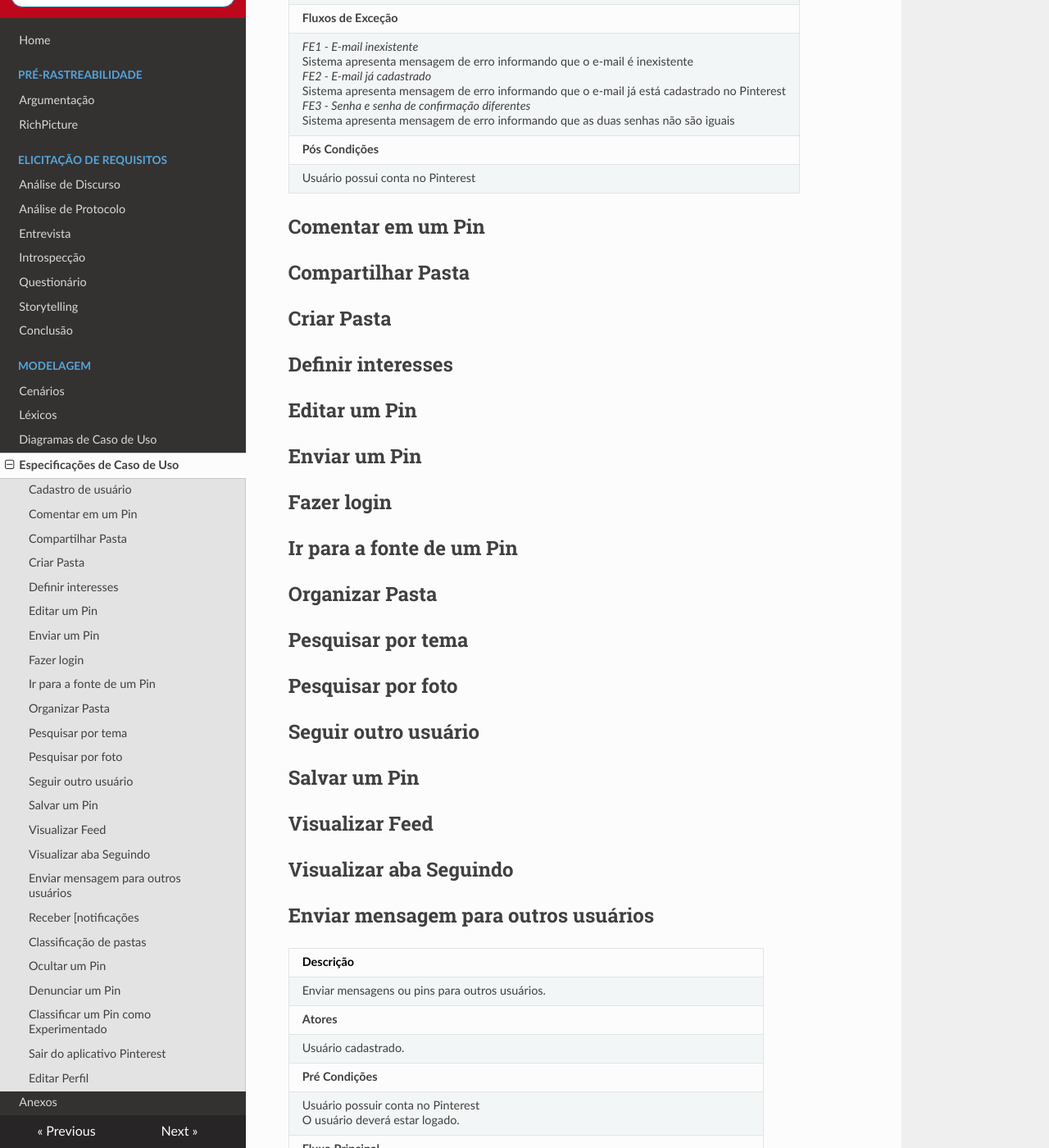
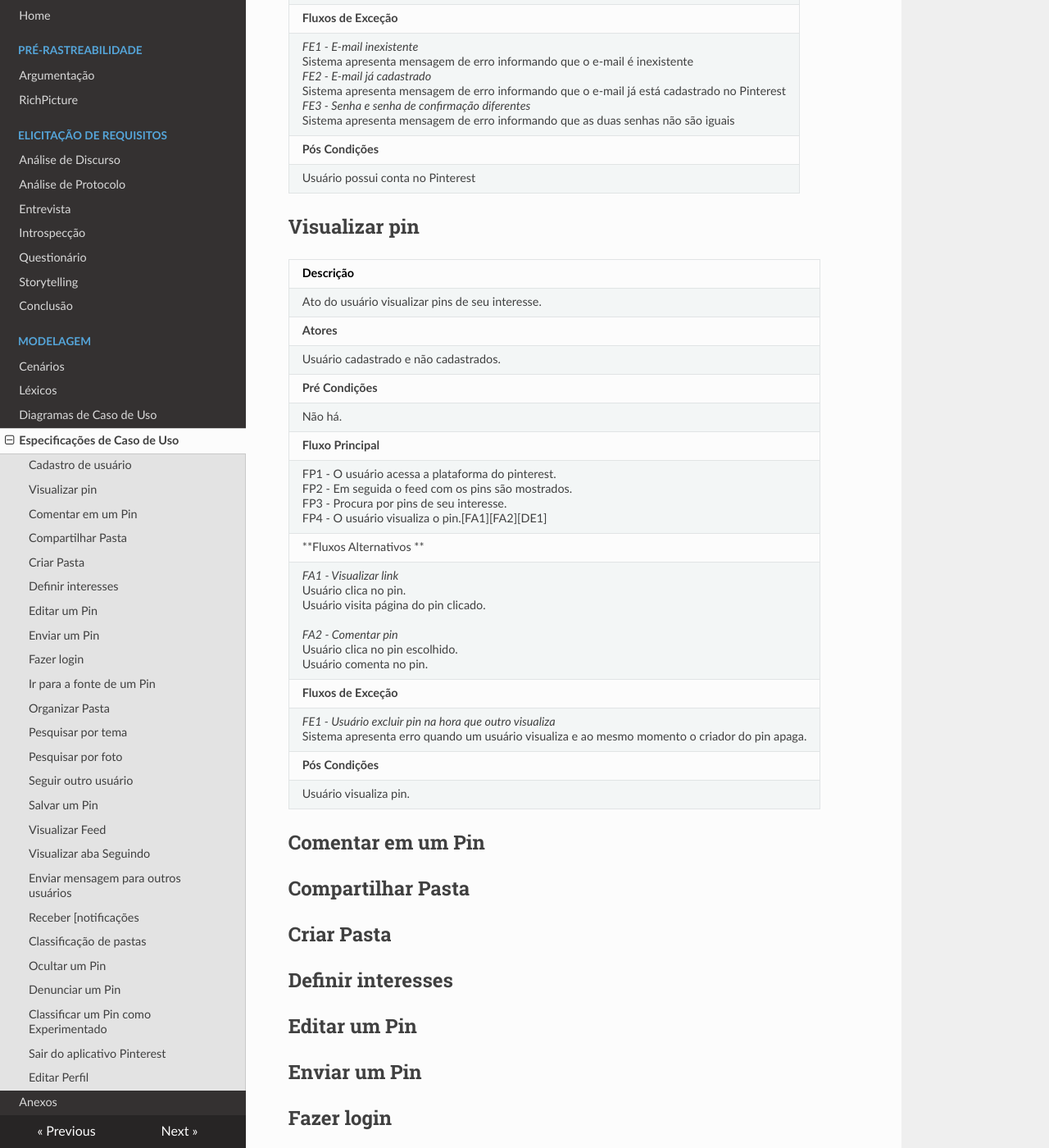
Before and after one commit to joberthrogers18/2018.2-Requisitos-Pinterest, an MkDocs documentation site: the page built from docs/especificacoes_caso_uso.md, in a window 1280 px wide and 1400 px high, scrolled down 777 px. Shown: the whole window at 82% size. Built offline with MkDocs 1.6.1, drawn with Linux system fonts in a browser that asks for light colours; nearby versions of some CDN libraries; old or Windows-style settings are respelled for this version of MkDocs.

Commit message:
Adding use case and specification about visualize pin

```diff
--- a/docs/especificacoes_caso_uso.md
+++ b/docs/especificacoes_caso_uso.md
@@ -19,6 +19,25 @@
 | *FE1 - E-mail inexistente*<br>Sistema apresenta mensagem de erro informando que o e-mail é inexistente <br>*FE2 - E-mail já cadastrado*<br>Sistema apresenta mensagem de erro informando que o e-mail já está cadastrado no Pinterest<br>*FE3 - Senha e senha de confirmação diferentes*<br>Sistema apresenta mensagem de erro informando que as duas senhas não são iguais|
 | **Pós Condições**|
 |Usuário possui conta no Pinterest|
+
+## Visualizar pin
+
+| Descrição|
+| -- |
+| Ato do usuário visualizar pins de seu interesse.|
+| **Atores** |
+|Usuário cadastrado e não cadastrados.|
+| **Pré Condições** |
+| Não há. |
+| **Fluxo Principal** |
+| FP1 - O usuário acessa a plataforma do pinterest.<br> FP2 - Em seguida o feed com os pins são mostrados.<br> FP3 - Procura por pins de seu interesse.<br> FP4 - O usuário visualiza o pin.[FA1][FA2][DE1]|
+| **Fluxos Alternativos ** |
+| *FA1 - Visualizar link*<br>Usuário clica no pin.<br>Usuário visita página do pin clicado.<br><br>*FA2 - Comentar pin*<br>Usuário clica no pin escolhido.<br>Usuário comenta no pin.|
+| **Fluxos de Exceção**|
+| *FE1 - Usuário excluir pin na hora que outro visualiza*<br>Sistema apresenta erro quando um usuário visualiza e ao mesmo momento o criador do pin apaga.|
+| **Pós Condições**|
+| Usuário visualiza pin. |
+
 
 ## Comentar em um Pin
 
```
Also changed, not shown: docs/diagramas_caso_uso.md (+5 -1 lines), docs/img/Caso_de_uso_enviar_mensagem.jpg (deleted), docs/img/Diagrama_caso uso_visualizar_pin.png (added), docs/img/Diagrama_caso_uso_enviar_mensagem.png (added).
